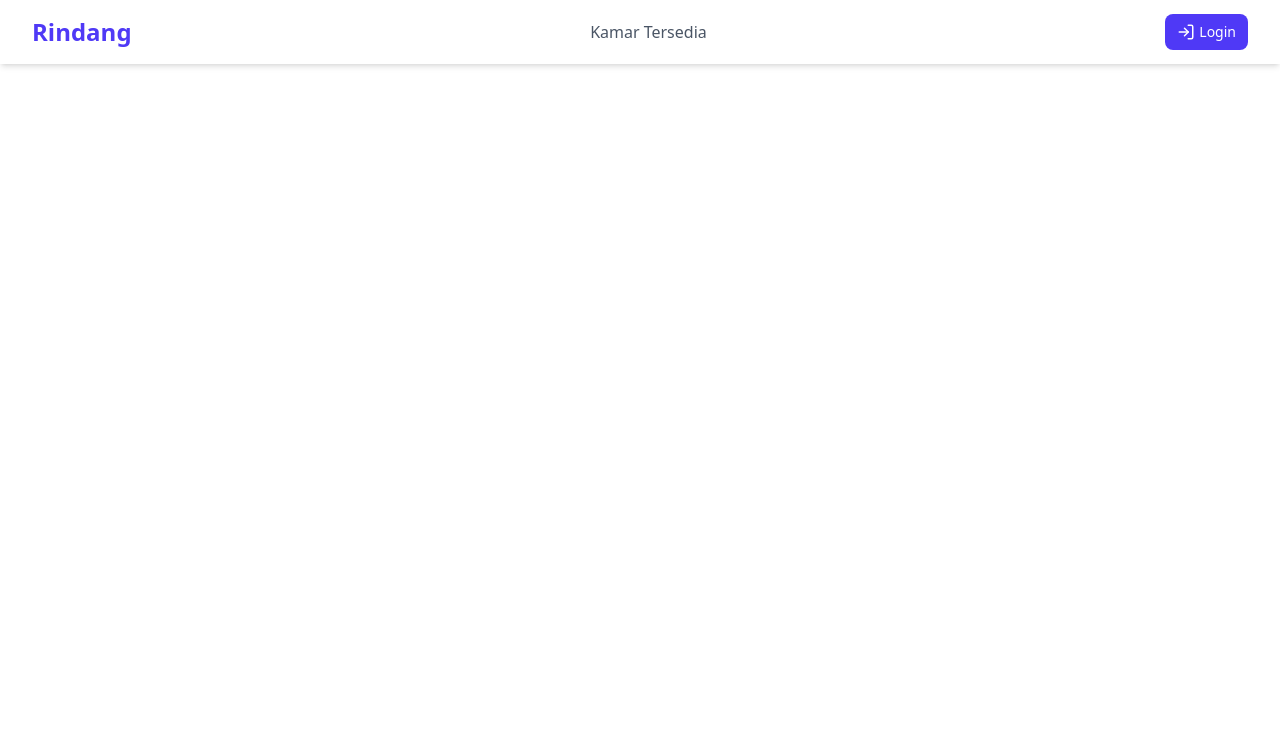
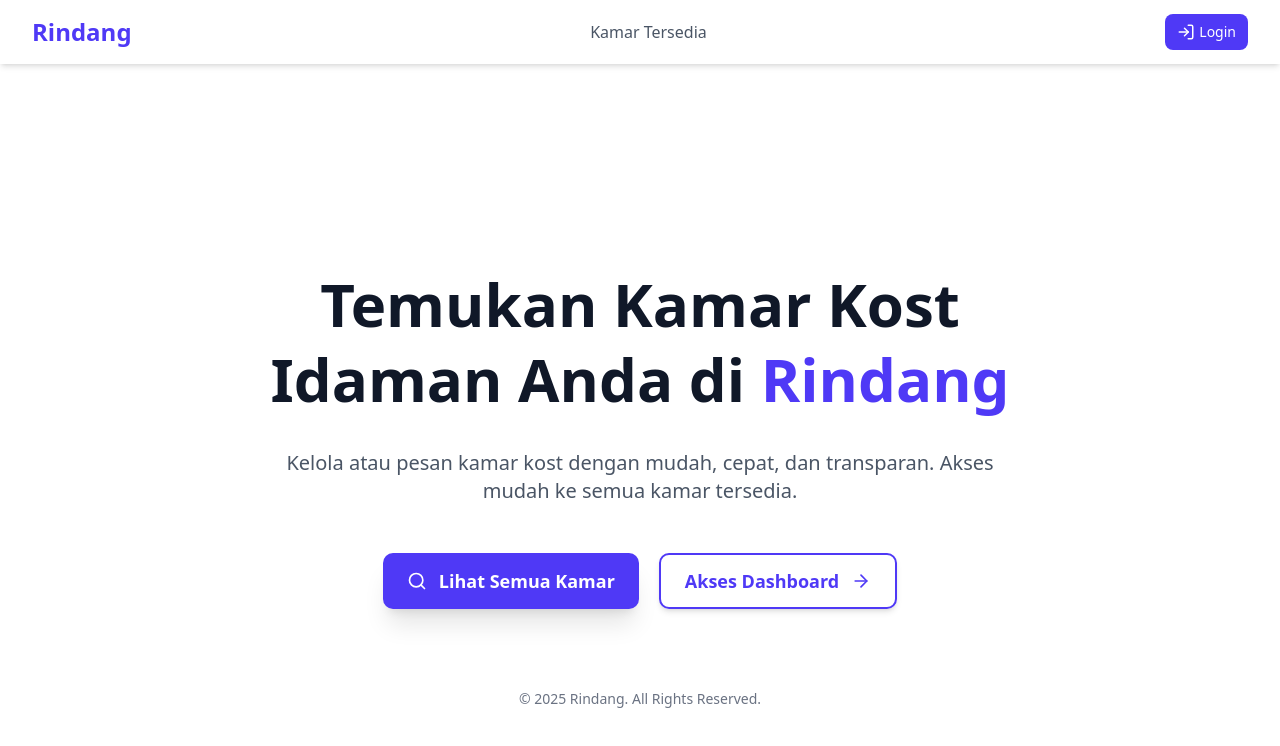
Before and after one commit to almagribii/Rindang, a Next.js app in the folder rindang-app/: page / in a window 1280 px wide. Shown: the top 746 px of the page. Built offline with nearby package versions, Linux system fonts and the light colour scheme; no server answers.

Commit message:
update page main

```diff
--- a/rindang-app/src/app/page.tsx
+++ b/rindang-app/src/app/page.tsx
@@ -1,17 +1,43 @@
-import LoginForm from "@/components/auth/LoginForm";
-import { createSupabaseServerClient } from "@/lib/supabase/server-auth";
-import { redirect } from "next/navigation";
+// src/app/page.tsx (Landing Page Publik)
 
-export default async function LoginPage() {
-  const supabase = createSupabaseServerClient();
-  const { data } = await supabase.auth.getSession();
+import Link from "next/link";
+import { Search, KeyRound, ArrowRight } from "lucide-react";
 
-  if (data.session) {
-    redirect("/dashboard");
-  }
+export default function HomePage() {
+  return (
+    <div className="flex flex-col items-center justify-center min-h-[90vh] p-8 text-center ">
+      <main className="flex flex-col gap-8 items-center max-w-3xl w-full">
+        <h1 className="text-6xl font-extrabold text-gray-900 leading-tight">
+          Temukan Kamar Kost Idaman Anda di{" "}
+          <span className="text-indigo-600">Rindang</span>
+        </h1>
+        <p className="text-xl text-gray-600">
+          Kelola atau pesan kamar kost dengan mudah, cepat, dan transparan.
+          Akses mudah ke semua kamar tersedia.
+        </p>
 
-  return (
-    <div className="flex justify-center items-center min-h-screen">
+        <div className="flex flex-col sm:flex-row gap-5 w-full justify-center mt-4">
+          <Link
+            href="/rooms"
+            className="flex items-center justify-center gap-3 bg-indigo-600 text-white font-semibold text-lg py-3 px-6 rounded-lg shadow-xl hover:bg-indigo-700 transition duration-300 w-full sm:w-auto transform hover:scale-[1.02]"
+          >
+            <Search size={20} />
+            Lihat Semua Kamar
+          </Link>
+
+          <Link
+            href="/dashboard"
+            className="flex items-center justify-center gap-3 border-2 border-indigo-600 text-indigo-600 font-semibold text-lg py-3 px-6 rounded-lg shadow-md hover:bg-indigo-50 transition duration-300 w-full sm:w-auto"
+          >
+            Akses Dashboard
+            <ArrowRight size={20} />
+          </Link>
+        </div>
+      </main>
+
+      <footer className="mt-20 text-sm text-gray-500">
+        <p>© {new Date().getFullYear()} Rindang. All Rights Reserved.</p>
+      </footer>
     </div>
   );
 }
```
